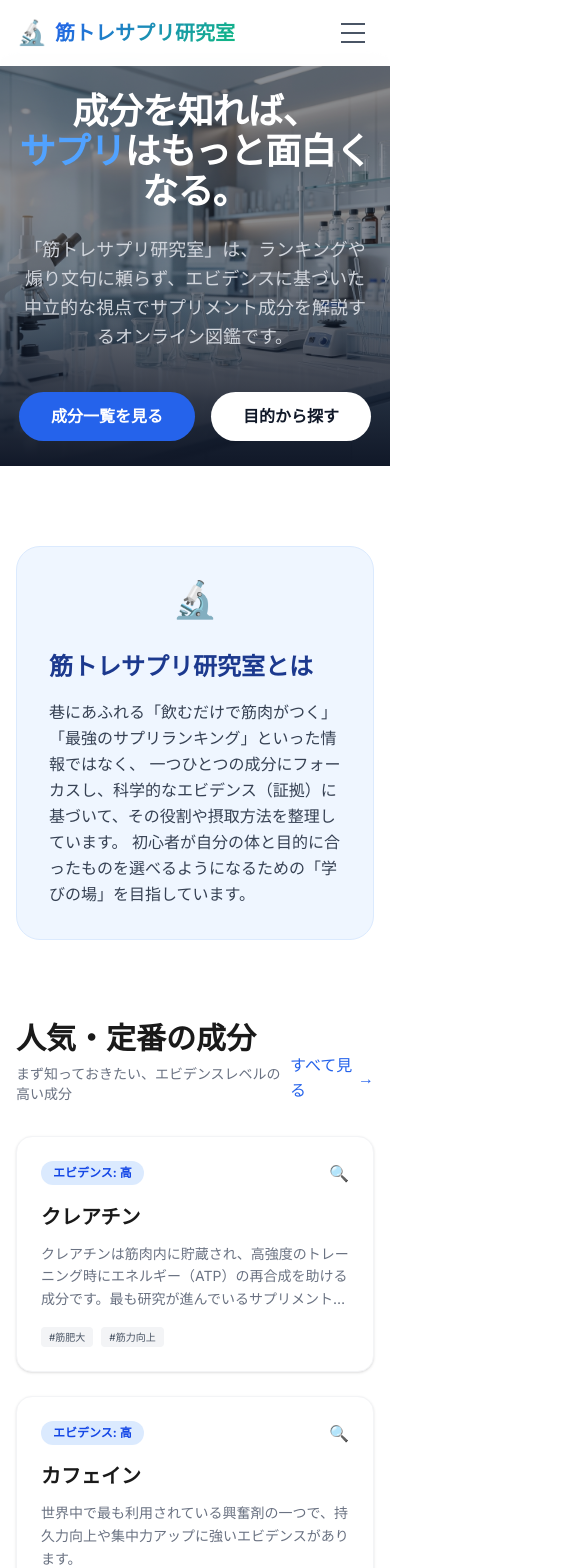
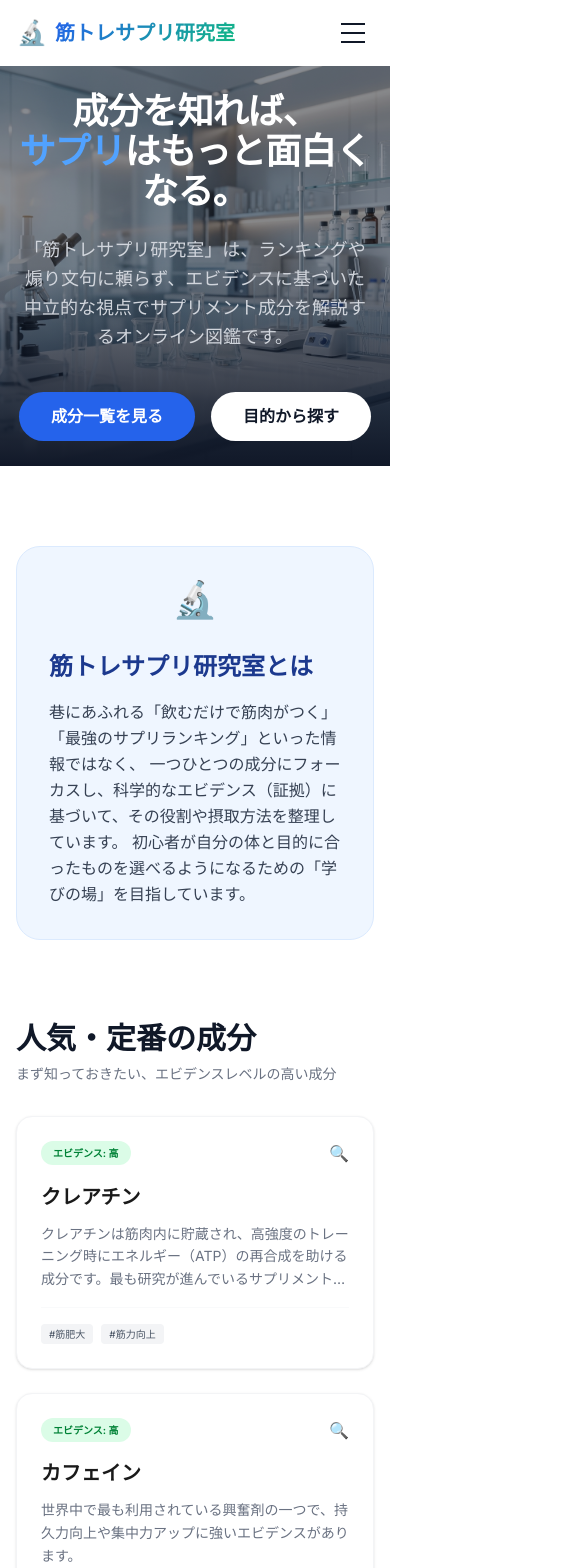
Before and after one commit to WAKAMUSYA/supplement-lab, a Next.js app: page / in a window 390 px wide. Shown: the top 1568 px of the page, 585 px wide, since content can reach past the window. Built offline with nearby package versions, Linux system fonts and the light colour scheme.

Commit message:
変更内容

```diff
--- a/src/app/page.tsx
+++ b/src/app/page.tsx
@@ -64,12 +64,12 @@ export default function Home() {
 
       {/* Popular Ingredients */}
       <section className="container mx-auto px-4">
-        <div className="flex justify-between items-end mb-8">
+        <div className="flex flex-col md:flex-row justify-between items-start md:items-end mb-8 gap-4">
           <div>
-            <h2 className="text-3xl font-bold mb-2">人気・定番の成分</h2>
+            <h2 className="text-3xl font-bold mb-2 text-gray-900">人気・定番の成分</h2>
             <p className="text-gray-500 text-sm">まず知っておきたい、エビデンスレベルの高い成分</p>
           </div>
-          <Link href="/ingredients" className="text-primary font-medium hover:underline flex items-center gap-1">
+          <Link href="/ingredients" className="hidden md:flex text-primary font-medium hover:underline items-center gap-1">
             すべて見る <span>→</span>
           </Link>
         </div>
@@ -78,19 +78,21 @@ export default function Home() {
             <Link
               key={item.slug}
               href={`/ingredients/${item.slug}`}
-              className="group bg-white border border-gray-100 rounded-2xl p-6 shadow-sm hover:shadow-xl transition-all card-hover"
+              className="group bg-white border border-gray-100 rounded-2xl p-6 shadow-sm hover:shadow-xl transition-all card-hover flex flex-col h-full"
             >
               <div className="flex justify-between items-start mb-4">
-                <span className="px-3 py-1 bg-blue-100 text-blue-700 text-xs font-bold rounded-full">
+                <span className={`px-3 py-1 text-[10px] font-bold rounded-full ${
+                  item.evidenceLevel === '高' ? 'bg-green-100 text-green-700' : 'bg-blue-100 text-blue-700'
+                }`}>
                   エビデンス: {item.evidenceLevel}
                 </span>
                 <span className="text-gray-300 group-hover:text-primary transition-colors">🔍</span>
               </div>
               <h3 className="text-xl font-bold mb-3 group-hover:text-primary transition-colors">{item.name}</h3>
-              <p className="text-sm text-gray-500 line-clamp-3 mb-4 leading-relaxed">
+              <p className="text-sm text-gray-500 line-clamp-3 mb-4 leading-relaxed flex-grow">
                 {item.overview}
               </p>
-              <div className="flex flex-wrap gap-2 mt-auto">
+              <div className="flex flex-wrap gap-2 pt-4 border-t border-gray-50">
                 {item.mainPurposes.slice(0, 2).map(p => (
                   <span key={p} className="text-[10px] bg-gray-100 text-gray-600 px-2 py-0.5 rounded">
                     #{p}
@@ -99,6 +101,11 @@ export default function Home() {
               </div>
             </Link>
           ))}
+        </div>
+        <div className="mt-8 md:hidden">
+          <Link href="/ingredients" className="flex justify-center items-center gap-2 py-4 border border-gray-200 rounded-xl text-primary font-bold">
+            すべての成分を見る <span>→</span>
+          </Link>
         </div>
       </section>
 
@@ -137,12 +144,12 @@ export default function Home() {
 
       {/* Latest Articles Section */}
       <section className="container mx-auto px-4">
-        <div className="flex justify-between items-end mb-10">
+        <div className="flex flex-col md:flex-row justify-between items-start md:items-end mb-10 gap-4">
           <div>
-            <h2 className="text-3xl font-bold mb-2">読み物・特集</h2>
+            <h2 className="text-3xl font-bold mb-2 text-gray-900">読み物・特集</h2>
             <p className="text-gray-500">サプリメントをより深く知るための専門コラム</p>
           </div>
-          <Link href="/articles" className="text-primary font-medium hover:underline">
+          <Link href="/articles" className="hidden md:flex text-primary font-medium hover:underline">
             すべて見る →
           </Link>
         </div>
@@ -169,6 +176,11 @@ export default function Home() {
               </div>
             </Link>
           ))}
+        </div>
+        <div className="mt-8 md:hidden">
+          <Link href="/articles" className="flex justify-center items-center gap-2 py-4 border border-gray-200 rounded-xl text-primary font-bold">
+            すべての記事を見る <span>→</span>
+          </Link>
         </div>
       </section>
 
--- a/src/components/Navbar.tsx
+++ b/src/components/Navbar.tsx
@@ -55,34 +55,39 @@ export default function Navbar() {
 
         {/* Mobile Menu Button */}
         <button
-          className="md:hidden relative z-50 p-2 text-gray-600 hover:text-primary focus:outline-none"
+          className="md:hidden relative z-[60] p-2 text-gray-900 hover:text-primary focus:outline-none bg-white/50 rounded-lg backdrop-blur-sm"
           onClick={() => setIsOpen(!isOpen)}
           aria-label="Toggle menu"
         >
           <div className="w-6 h-5 relative flex flex-col justify-between">
-            <span className={`w-full h-0.5 bg-current transition-all duration-300 ${isOpen ? "rotate-45 translate-y-2" : ""}`}></span>
+            <span className={`w-full h-0.5 bg-current transition-all duration-300 origin-left ${isOpen ? "rotate-45 translate-x-1" : ""}`}></span>
             <span className={`w-full h-0.5 bg-current transition-all duration-300 ${isOpen ? "opacity-0" : ""}`}></span>
-            <span className={`w-full h-0.5 bg-current transition-all duration-300 ${isOpen ? "-rotate-45 -translate-y-2" : ""}`}></span>
+            <span className={`w-full h-0.5 bg-current transition-all duration-300 origin-left ${isOpen ? "-rotate-45 translate-x-1" : ""}`}></span>
           </div>
         </button>
 
         {/* Mobile Menu Overlay */}
         <div
-          className={`fixed inset-0 bg-white/95 backdrop-blur-md z-40 md:hidden transition-all duration-300 ease-in-out ${
-            isOpen ? "opacity-100 pointer-events-auto" : "opacity-0 pointer-events-none"
+          className={`fixed inset-0 bg-white z-[55] md:hidden transition-all duration-500 ease-in-out ${
+            isOpen ? "translate-x-0 opacity-100" : "translate-x-full opacity-0"
           }`}
         >
-          <nav className="flex flex-col items-center justify-center h-full gap-8 text-xl font-bold">
-            {navLinks.map((link) => (
+          <div className="flex flex-col items-center justify-center h-full gap-8 px-6">
+            <div className="w-16 h-px bg-gray-100 mb-4"></div>
+            {navLinks.map((link, i) => (
               <Link
                 key={link.href}
                 href={link.href}
-                className={`${pathname === link.href ? "text-primary" : "text-gray-800"}`}
+                className={`text-2xl font-bold transition-all duration-300 delay-[${i * 50}ms] ${
+                  pathname === link.href ? "text-primary translate-x-0" : "text-gray-800"
+                } ${isOpen ? "translate-x-0 opacity-100" : "translate-x-10 opacity-0"}`}
               >
                 {link.label}
               </Link>
             ))}
-          </nav>
+            <div className="w-16 h-px bg-gray-100 mt-4"></div>
+            <p className="text-xs text-gray-400 mt-8">筋トレサプリ研究室</p>
+          </div>
         </div>
       </div>
     </header>
```
